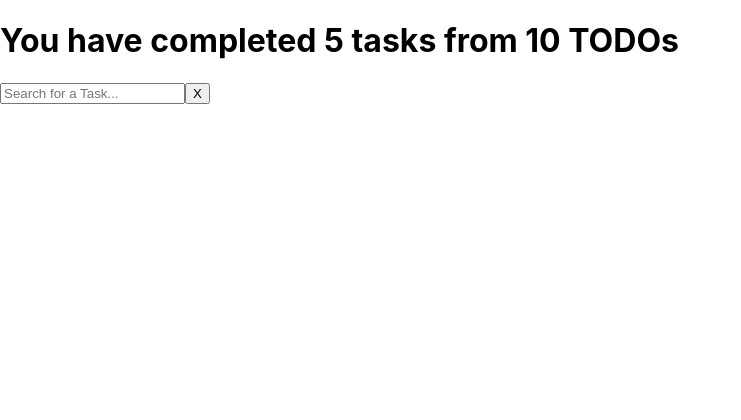
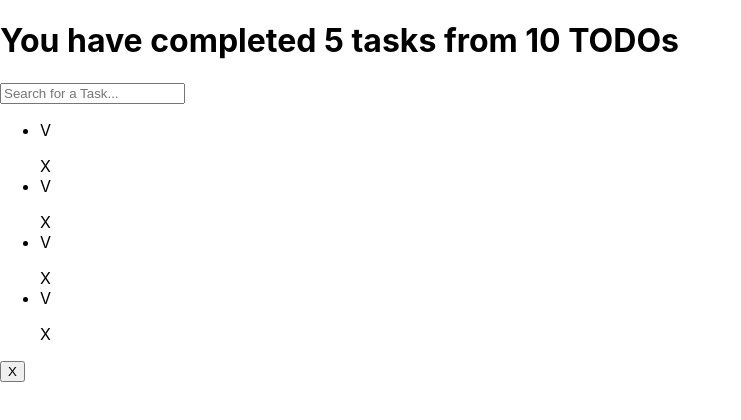
Before and after one commit to endiba360/todo-machine, a React (Create React App) app: page / in a window 1280 px wide. Shown: the top 420 px of the page, without its empty margins (0-741 px from the left). Built offline with nearby package versions, Linux system fonts and the light colour scheme.

Commit message:
feat: Define simple functions of each component, add props

```diff
--- a/src/CreateTodoButton.js
+++ b/src/CreateTodoButton.js
@@ -1,5 +1,5 @@
 function CreateTodoButton() {
-  return <button>X</button>;
+  return <button onClick={() => alert("Task added!")}>X</button>;
 }
 
 export { CreateTodoButton };
--- a/src/TodoItem.js
+++ b/src/TodoItem.js
@@ -1,5 +1,11 @@
-function TodoItem() {
-  return;
+function TodoItem({ text, completed }) {
+  return (
+    <li>
+      <span>V {completed}</span>
+      <p>{text}</p>
+      <span>X</span>
+    </li>
+  );
 }
 
 export { TodoItem };
--- a/src/TodoList.js
+++ b/src/TodoList.js
@@ -1,5 +1,5 @@
-function TodoList() {
-  return;
+function TodoList(props) {
+  return <ul>{props.children}</ul>;
 }
 
 export { TodoList };
```
